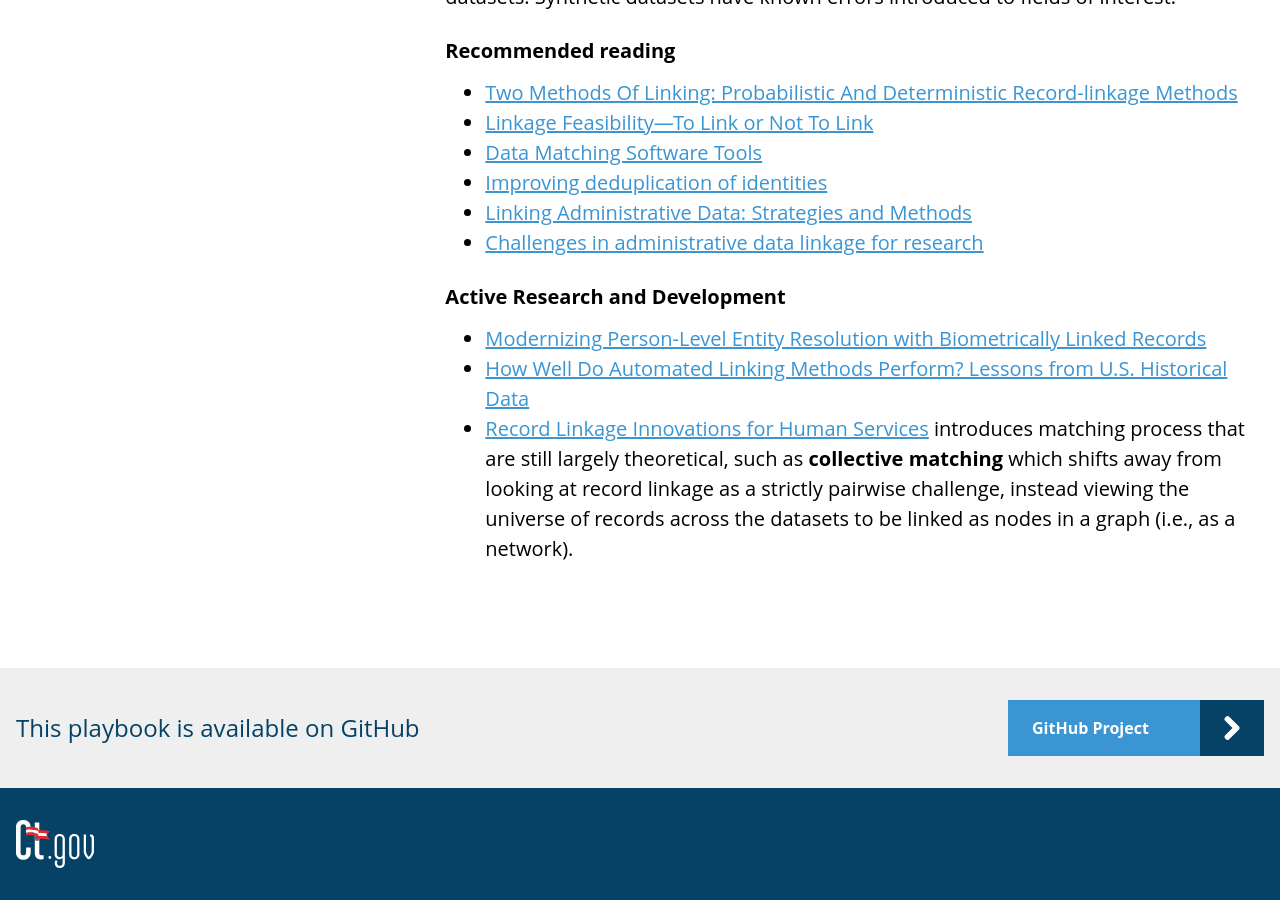
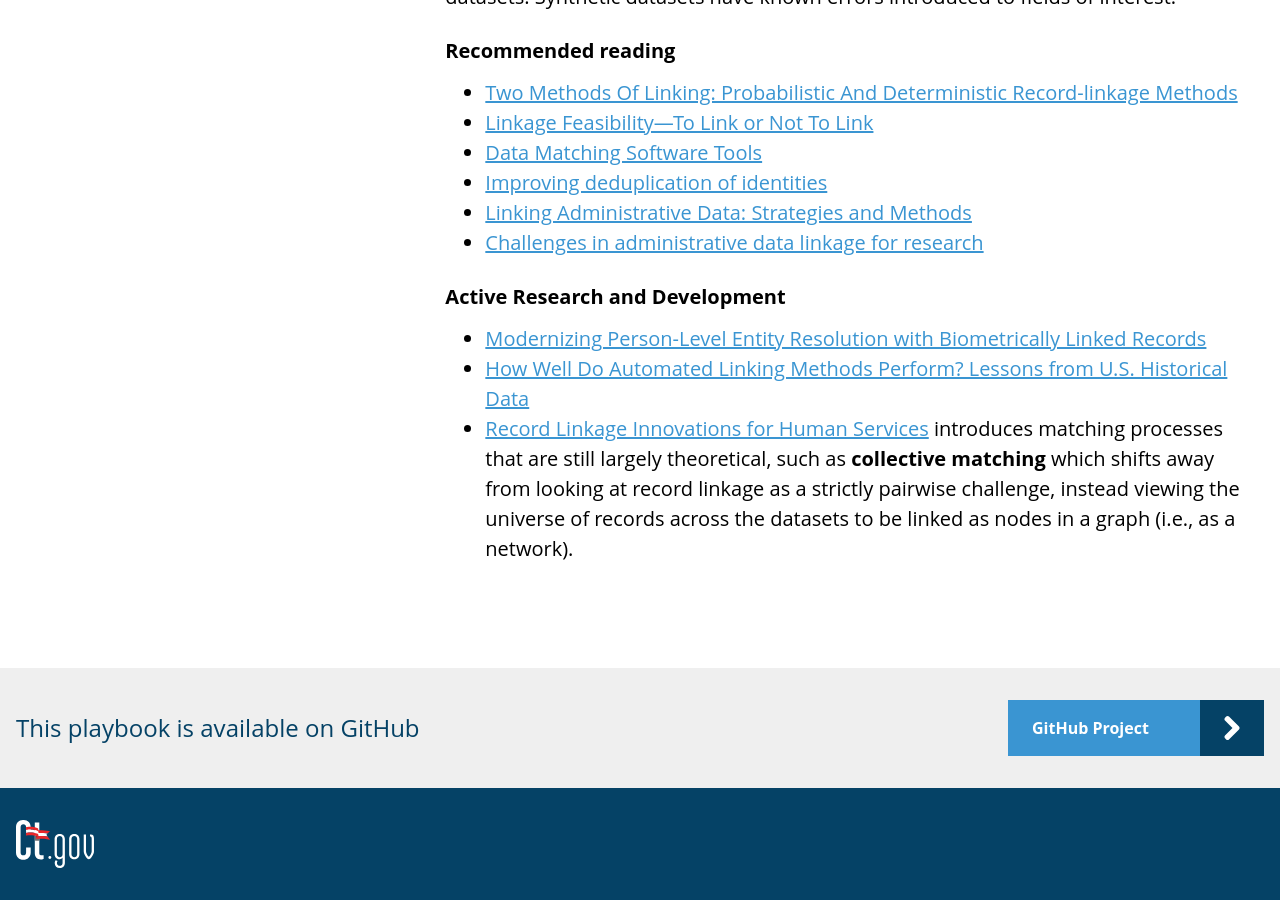
Before and after one commit to CTOpenData/data-sharing-playbook, a Jekyll site: the page built from 8_appendix-c-linking-datasets.md, in a window 1280 px wide and 900 px high, scrolled down 1844 px. Built offline with Jekyll 4.4.1, drawn with Linux system fonts in a browser that asks for light colours.

Commit message:
Update 8_appendix-c-linking-datasets.md

```diff
--- a/8_appendix-c-linking-datasets.md
+++ b/8_appendix-c-linking-datasets.md
@@ -42,4 +42,4 @@ widely-used record linking algorithms with hand-linked datasets and synthetic da
 * [Modernizing Person-Level Entity Resolution with Biometrically Linked
 Records](https://sites.lsa.umich.edu/mgms/wp-content/uploads/sites/283/2020/12/entity_resolution_20201203.pdf)
 * [How Well Do Automated Linking Methods Perform? Lessons from U.S. Historical Data](http://www-personal.umich.edu/~baileymj/Bailey_Cole_Henderson_Massey.pdf)
-* [Record Linkage Innovations for Human Services](https://www.chapinhall.org/wp-content/uploads/PDF/Record-Linkage-Innovations-for-the-Human-Services.pdf) introduces matching process that are still largely theoretical, such as **collective matching** which shifts away from looking at record linkage as a strictly pairwise challenge, instead viewing the universe of records across the datasets to be linked as nodes in a graph (i.e., as a network).
+* [Record Linkage Innovations for Human Services](https://www.chapinhall.org/wp-content/uploads/PDF/Record-Linkage-Innovations-for-the-Human-Services.pdf) introduces matching processes that are still largely theoretical, such as **collective matching** which shifts away from looking at record linkage as a strictly pairwise challenge, instead viewing the universe of records across the datasets to be linked as nodes in a graph (i.e., as a network).
```
